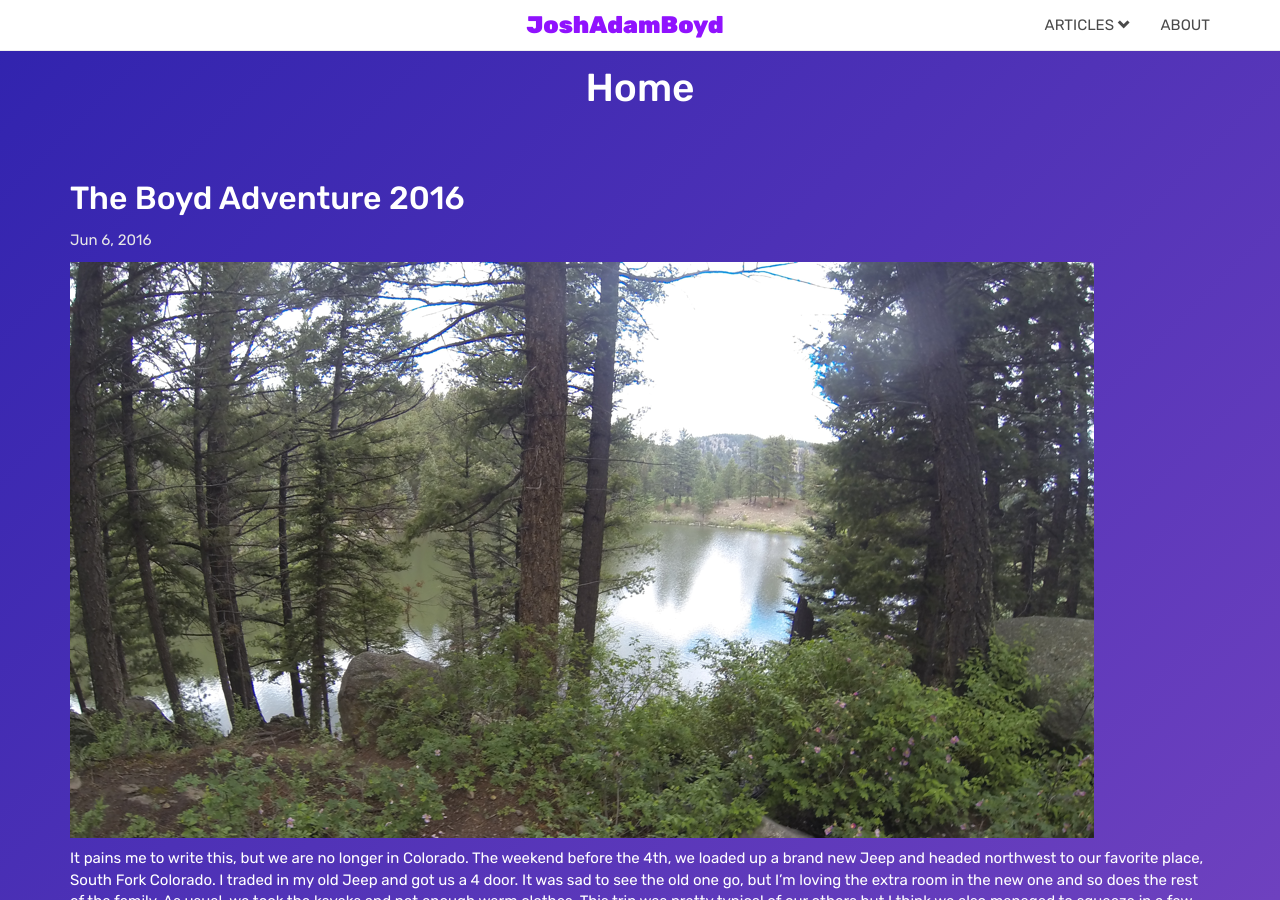
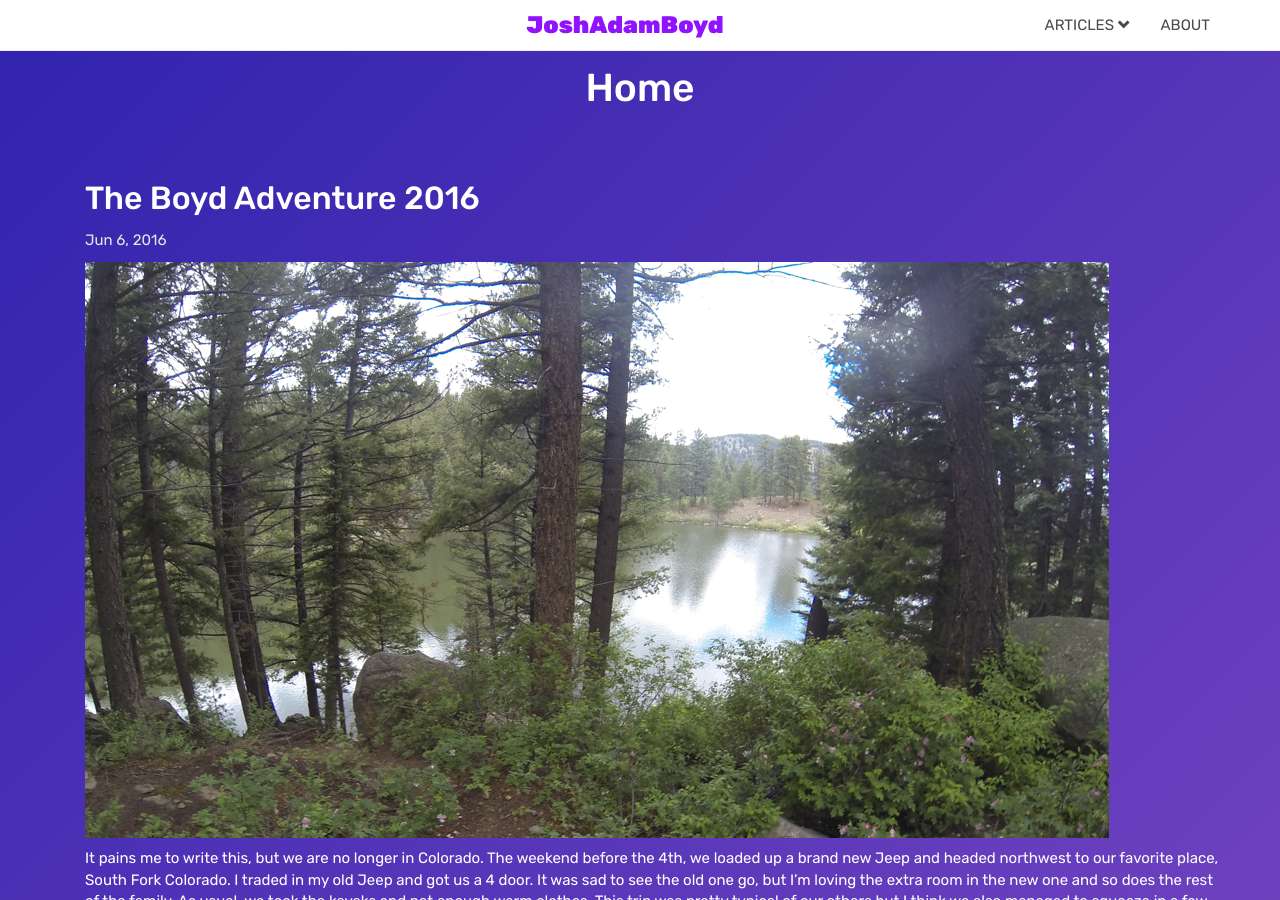
Before and after one commit to joshadamboyd/joshadamboyd.github.io, a Jekyll site: the page built from index.html, in a window 1280 px wide and 900 px high. Built offline with Jekyll 4.4.1, drawn with Linux system fonts in a browser that asks for light colours; the list of posts is cut into pages by our own code.

Commit message:
Correct container class

```diff
--- a/_layouts/page.html
+++ b/_layouts/page.html
@@ -10,7 +10,7 @@ layout: default
   </div>
 </div>
 
-<div class="bs-docs-section clearfix">
+<div class="container">
   <div class="row">
     <div class="col-lg-12">
       {{ content }}
```
